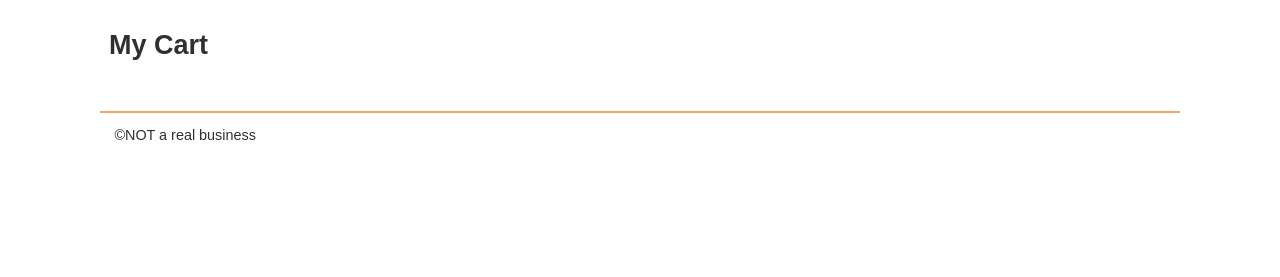
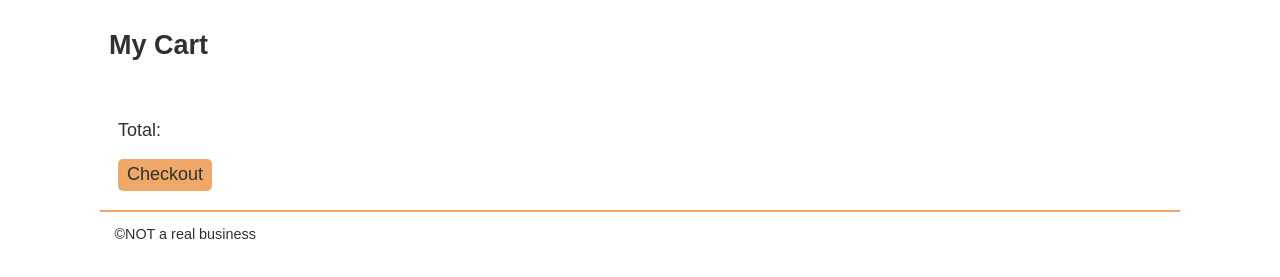
Before and after one commit to lucasmercau/sleepoutsideTeam11, a website: page src/cart/index.html in a window 1280 px wide. Shown: the part 63-340 px from the top of the page. Drawn offline with Linux system fonts and the light colour scheme; files whose address does not match are found by name.

Commit message:
Total$ in Cart - Completed

```diff
--- a/src/cart/index.html
+++ b/src/cart/index.html
@@ -22,8 +22,12 @@
       <section class="products">
         <h2>My Cart</h2>
 
-        <ul class="product-list">
+        <ul class="product-list column">
         </ul>
+        <div class="cart-footer hide">
+          <a href="/checkout/index.html">Checkout</a>
+          <p class="cart-total">Total:</p>
+        </div>
       </section>
     </main>
 
--- a/src/css/style.css
+++ b/src/css/style.css
@@ -166,6 +166,39 @@ button {
   text-decoration: none;
   color: var(--dark-grey);
 }
+.column {
+  flex-direction: column;
+}
+.hide {
+  display: none;
+}
+
+.cart-total {
+  text-align: right;
+}
+.cart-footer {
+  display: flex;
+  /* justify-content: space-between;
+  align-items: center; */
+  padding: 0 0.5em;
+  /* new ones I added */
+  align-items: flex-start;
+  flex-direction: column-reverse;
+}
+.cart-footer > a {
+  /* display: block; */
+  padding: 0.3em 0.5em;
+  background-color: var(--primary-color);
+  text-decoration: none;
+  border-radius: 5px;
+  /* new ones I added */
+  margin-bottom: 10px;
+}
+.cart-footer a:link,
+.cart-footer a:visited {
+  color: var(--dark-grey);
+}
+
 /* Styles for product lists */
 .product-card {
   flex: 1 1 45%;
--- a/src/js/cart.js
+++ b/src/js/cart.js
@@ -6,17 +6,24 @@ loadHeaderFooter();
 const cart = new ShoppingCart("so-cart", ".product-list");
 cart.renderCartContents();
 
-// const cartPrice = localStorage.getItem("so-cart");
+const showTotal = getLocalStorage("so-cart");
+if (showTotal.length !== 0) {
+    // show our checkout button and total if there are items in the cart.
+    document.querySelector(".cart-footer").classList.remove("hide");
+    const cartPrice = localStorage.getItem("so-cart");
 
-// const cartItem = JSON.parse(cartPrice);
+    const cartItem = JSON.parse(cartPrice);
 
-// let totalPrice = 0;
-// cartItem.forEach(item => {
-//     const price = item.FinalPrice * item.quantity;
-//     totalPrice += price;
-// })
+    let totalPrice = 0;
+    cartItem.forEach(item => {
+        const price = item.FinalPrice * item.quantity;
+        totalPrice += price;
+    })
 
-// document.querySelector(".cart-total").textContent += `$ ${totalPrice.toFixed(2)}`;
+    document.querySelector(".cart-total").textContent += ` $${totalPrice.toFixed(2)}`;
+}
+
+
 
 let delIndex = ""; //declare a variable to store the index of the item to be deleted
 const cartItems = getLocalStorage("so-cart"); // get cart content from localStorage and store in cartItems variable
```
